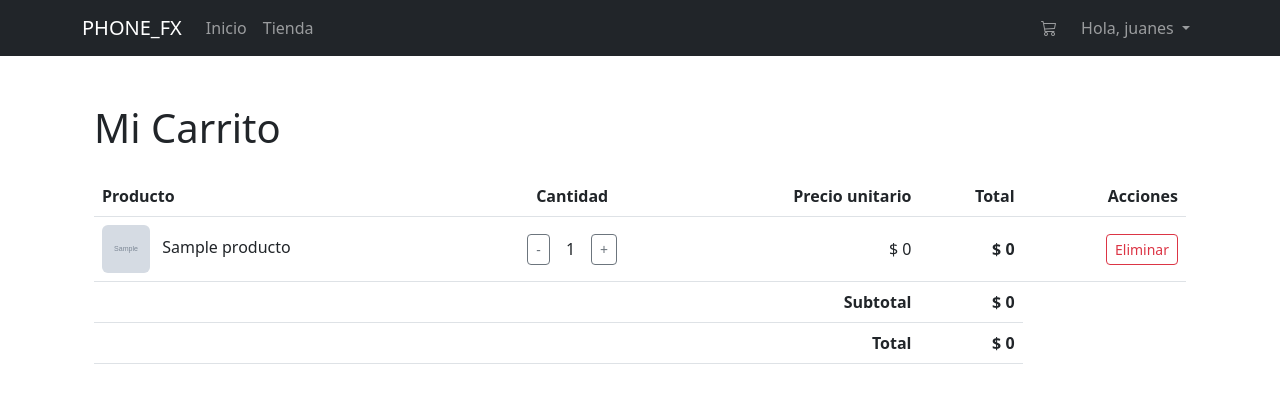
After one commit to JuanDR403/PHONE_FX_WEB, a Django app: page /carrito/ver/ in a window 1280 px wide. The commit adds this page. Shown: the top 403 px of the page. Run offline with Django 5.2, Linux system fonts and the light colour scheme; a user stored in the database is signed in; tables that the repository leaves empty hold one stand-in row (values such as "Sample post"); grey boxes marked "Sample" are stand-in pictures; one stand-in notice (Sample message) is shown; some libraries are stand-ins or nearby versions.

Commit message:
actualizaciones recientes tienda y carrito

```diff
--- a/drf_simple_crud/PHONE_FX/urls.py
+++ b/drf_simple_crud/PHONE_FX/urls.py
@@ -12,6 +12,7 @@ urlpatterns = [
     path('password-reset/', include('reset_password.urls')),
     path('usuarios/', include('usuarios.urls')),
     path('tienda/', include('tienda.urls')),
+    path('carrito/', include('carrito.urls')),
     path('', RedirectView.as_view(url='/login/'), name='root-redirect'),
 ]
 
--- /dev/null
+++ b/drf_simple_crud/carrito/templates/carrito/ver_carrito.html
@@ -0,0 +1,76 @@
+{% extends 'base.html' %}
+{% load static %}
+
+{% block title %}Mi Carrito{% endblock %}
+
+{% block content %}
+<div class="container py-4">
+  <h1 class="mb-4">Mi Carrito</h1>
+
+  {% if items %}
+    <div class="table-responsive">
+      <table class="table align-middle">
+        <thead>
+          <tr>
+            <th>Producto</th>
+            <th class="text-center">Cantidad</th>
+            <th class="text-end">Precio unitario</th>
+            <th class="text-end">Total</th>
+            <th class="text-end">Acciones</th>
+          </tr>
+        </thead>
+        <tbody>
+          {% for item in items %}
+          <tr>
+            <td>
+              {% if item.producto and item.producto.imagen %}
+                <img src="{{ item.producto.imagen }}" alt="{{ item.nombre }}" style="width:48px;height:48px;object-fit:cover;border-radius:6px;" class="me-2">
+              {% endif %}
+              {{ item.nombre }}
+            </td>
+            <td class="text-center">
+              <div class="d-inline-flex align-items-center gap-2">
+                <form method="post" action="{% url 'carrito:decrementar_cantidad' %}" class="d-inline">
+                  {% csrf_token %}
+                  <input type="hidden" name="detalle_id" value="{{ item.idcarritodetalle }}">
+                  <button type="submit" class="btn btn-sm btn-outline-secondary" title="Restar uno">-</button>
+                </form>
+                <span class="mx-2">{{ item.cantidad }}</span>
+                <form method="post" action="{% url 'carrito:incrementar_cantidad' %}" class="d-inline">
+                  {% csrf_token %}
+                  <input type="hidden" name="detalle_id" value="{{ item.idcarritodetalle }}">
+                  <button type="submit" class="btn btn-sm btn-outline-secondary" title="Sumar uno">+</button>
+                </form>
+              </div>
+            </td>
+            <td class="text-end">$ {{ item.precio_unit_str }}</td>
+            <td class="text-end fw-semibold">$ {{ item.total_linea_str }}</td>
+            <td class="text-end">
+              <form method="post" action="{% url 'carrito:eliminar_del_carrito' %}" onsubmit="return confirm('¿Eliminar este producto del carrito?');">
+                {% csrf_token %}
+                <input type="hidden" name="detalle_id" value="{{ item.idcarritodetalle }}">
+                <button type="submit" class="btn btn-sm btn-outline-danger">Eliminar</button>
+              </form>
+            </td>
+          </tr>
+          {% endfor %}
+        </tbody>
+        <tfoot>
+          <tr>
+            <th colspan="3" class="text-end">Subtotal</th>
+            <th class="text-end">$ {{ subtotal_str }}</th>
+          </tr>
+          <tr>
+            <th colspan="3" class="text-end">Total</th>
+            <th class="text-end">$ {{ subtotal_str }}</th>
+          </tr>
+        </tfoot>
+      </table>
+    </div>
+  {% else %}
+    <div class="alert alert-info" role="alert">
+      Tu carrito está vacío. Visita la <a href="{% url 'tienda:lista_productos' %}">tienda</a> para agregar productos.
+    </div>
+  {% endif %}
+</div>
+{% endblock %}
--- /dev/null
+++ b/drf_simple_crud/carrito/urls.py
@@ -0,0 +1,12 @@
+from django.urls import path
+from . import views
+
+app_name = 'carrito'
+
+urlpatterns = [
+    path('ver/', views.ver_carrito, name='ver_carrito'),
+    path('agregar/', views.agregar_al_carrito, name='agregar_al_carrito'),
+    path('eliminar/', views.eliminar_del_carrito, name='eliminar_del_carrito'),
+    path('incrementar/', views.incrementar_cantidad, name='incrementar_cantidad'),
+    path('decrementar/', views.decrementar_cantidad, name='decrementar_cantidad'),
+]
--- a/drf_simple_crud/carrito/views.py
+++ b/drf_simple_crud/carrito/views.py
@@ -1,3 +1,275 @@
-from django.shortcuts import render
+from decimal import Decimal, InvalidOperation, ROUND_HALF_UP
 
-# Create your views here.
+from django.contrib.auth.decorators import login_required
+from django.db import transaction
+from django.http import HttpResponseBadRequest
+from django.shortcuts import render, redirect, get_object_or_404
+from django.urls import reverse
+from django.contrib import messages
+
+from .models import Carrito, CarritoDetalle
+from usuarios.models import Usuarios
+from productos.models import Producto
+
+
+def _to_decimal(value):
+    if value is None:
+        return Decimal('0')
+    if isinstance(value, (int, float, Decimal)):
+        return Decimal(str(value))
+
+    # Normalize common currency-formatted strings like "$ 1.234,56" or "1,234.56"
+    s = str(value).strip()
+
+    # Remove currency symbols and letters
+    symbols = ['$', '€', '£', '₡', '₳', '₺', 'R$', 'S/']
+    for sym in symbols:
+        s = s.replace(sym, '')
+    # Remove spaces and non-breaking spaces
+    s = s.replace('\xa0', '').replace(' ', '')
+
+    # Decide decimal separator and remove thousand separators
+    has_comma = ',' in s
+    has_dot = '.' in s
+    if has_comma and has_dot:
+        # Use the rightmost separator as decimal; remove the other
+        if s.rfind(',') > s.rfind('.'):
+            # Decimal comma: remove dots, replace last comma with dot
+            s = s.replace('.', '')
+            s = s.replace(',', '.')
+        else:
+            # Decimal dot: remove commas
+            s = s.replace(',', '')
+    elif has_comma and not has_dot:
+        # Only comma present: treat as decimal separator
+        s = s.replace(',', '.')
+    elif has_dot and not has_comma:
+        # Only dot present: in Colombian-style inputs like "15.000" or "1.234.567"
+        # the dot is thousands separator. Detect pattern ddd.ddd and strip dots.
+        import re
+        if re.fullmatch(r"\d{1,3}(?:\.\d{3})+", s):
+            s = s.replace('.', '')
+        # else: leave as-is to allow true decimal dot like "123.45"
+    # else: only none -> already fine
+
+    try:
+        return Decimal(s)
+    except (InvalidOperation, ValueError):
+        return Decimal('0')
+
+
+def _format_cop_no_cents(value: Decimal) -> str:
+    """Format a number as Colombian-style currency without cents: 1.234.567
+    - Rounds half up to the nearest peso.
+    - Uses dot as thousands separator.
+    """
+    if value is None:
+        value = Decimal('0')
+    try:
+        q = Decimal(value).quantize(Decimal('1'), rounding=ROUND_HALF_UP)
+    except Exception:
+        q = Decimal('0')
+    return f"{q:,.0f}".replace(',', '.')
+
+
+@login_required
+def ver_carrito(request):
+    # Map auth user to our Usuarios profile (if exists)
+    try:
+        perfil = Usuarios.objects.get(user=request.user)
+    except Usuarios.DoesNotExist:
+        perfil = None
+
+    items = []
+    subtotal = Decimal('0')
+
+    if perfil is not None:
+        # Ensure the user has a cart
+        carrito, _created = Carrito.objects.get_or_create(cliente=perfil)
+
+        # Fetch details with related product
+        detalles = (
+            CarritoDetalle.objects
+            .select_related('producto')
+            .filter(carrito=carrito)
+        )
+
+        for d in detalles:
+            nombre = d.producto.nombre if d.producto else 'Producto no disponible'
+            precio_unit = _to_decimal(d.producto.precio) if d.producto else Decimal('0')
+            cantidad = d.cantidad or 0
+            total_linea = precio_unit * Decimal(cantidad)
+            subtotal += total_linea
+            items.append({
+                'nombre': nombre,
+                'precio_unit': precio_unit,
+                'precio_unit_str': _format_cop_no_cents(precio_unit),
+                'cantidad': cantidad,
+                'total_linea': total_linea,
+                'total_linea_str': _format_cop_no_cents(total_linea),
+                'producto': d.producto,
+                'idcarritodetalle': d.idcarritodetalle,
+            })
+
+    context = {
+        'items': items,
+        'subtotal': subtotal,
+        'subtotal_str': _format_cop_no_cents(subtotal),
+        'tiene_perfil': perfil is not None,
+    }
+    return render(request, 'carrito/ver_carrito.html', context)
+
+
+@login_required
+@transaction.atomic
+def agregar_al_carrito(request):
+    if request.method != 'POST':
+        return HttpResponseBadRequest('Método no permitido')
+
+    producto_id = request.POST.get('producto_id')
+    redirect_to_cart = request.POST.get('comprar_ahora') == '1'
+
+    # Map auth user to Usuarios profile
+    try:
+        perfil = Usuarios.objects.select_for_update().get(user=request.user)
+    except Usuarios.DoesNotExist:
+        return HttpResponseBadRequest('Perfil de usuario no encontrado')
+
+    producto = get_object_or_404(Producto.objects.select_for_update(), pk=producto_id)
+
+    if not producto.stock or producto.stock <= 0:
+        # Sin stock
+        if redirect_to_cart:
+            return redirect(reverse('carrito:ver_carrito'))
+        # Volver a donde estaba
+        return redirect(request.META.get('HTTP_REFERER') or reverse('tienda:lista_productos'))
+
+    carrito, _ = Carrito.objects.get_or_create(cliente=perfil)
+
+    # Buscar si ya existe el detalle del mismo producto
+    detalle, created = CarritoDetalle.objects.select_for_update().get_or_create(
+        carrito=carrito,
+        producto=producto,
+        defaults={'cantidad': 0}
+    )
+    detalle.cantidad = (detalle.cantidad or 0) + 1
+    detalle.save()
+
+    # Decrementar stock
+    producto.stock = (producto.stock or 0) - 1
+    producto.save(update_fields=['stock'])
+
+    if redirect_to_cart:
+        return redirect(reverse('carrito:ver_carrito'))
+    return redirect(request.META.get('HTTP_REFERER') or reverse('tienda:lista_productos'))
+
+
+@login_required
+@transaction.atomic
+def eliminar_del_carrito(request):
+    if request.method != 'POST':
+        return HttpResponseBadRequest('Método no permitido')
+
+    detalle_id = request.POST.get('detalle_id')
+    # Map user to profile and ensure the detail belongs to their cart
+    try:
+        perfil = Usuarios.objects.select_for_update().get(user=request.user)
+    except Usuarios.DoesNotExist:
+        return HttpResponseBadRequest('Perfil de usuario no encontrado')
+
+    carrito = get_object_or_404(Carrito, cliente=perfil)
+    detalle = get_object_or_404(CarritoDetalle.objects.select_for_update(), pk=detalle_id, carrito=carrito)
+
+    cantidad = detalle.cantidad or 0
+    producto = None
+    if detalle.producto_id:
+        producto = Producto.objects.select_for_update().filter(pk=detalle.producto_id).first()
+
+    # Eliminar el detalle del carrito
+    detalle.delete()
+
+    # Restaurar stock si el producto aún existe
+    if producto is not None and cantidad > 0:
+        producto.stock = (producto.stock or 0) + cantidad
+        producto.save(update_fields=['stock'])
+
+    return redirect(request.META.get('HTTP_REFERER') or reverse('carrito:ver_carrito'))
+
+
+@login_required
+@transaction.atomic
+def incrementar_cantidad(request):
+    if request.method != 'POST':
+        return HttpResponseBadRequest('Método no permitido')
+
+    detalle_id = request.POST.get('detalle_id')
+
+    try:
+        perfil = Usuarios.objects.select_for_update().get(user=request.user)
+    except Usuarios.DoesNotExist:
+        return HttpResponseBadRequest('Perfil de usuario no encontrado')
+
+    carrito = get_object_or_404(Carrito, cliente=perfil)
+    detalle = get_object_or_404(CarritoDetalle.objects.select_for_update(), pk=detalle_id, carrito=carrito)
+
+    if not detalle.producto_id:
+        messages.error(request, 'Este producto ya no está disponible.')
+        # Eliminar la línea huérfana
+        detalle.delete()
+        return redirect(request.META.get('HTTP_REFERER') or reverse('carrito:ver_carrito'))
+
+    producto = get_object_or_404(Producto.objects.select_for_update(), pk=detalle.producto_id)
+
+    if not producto.stock or producto.stock <= 0:
+        messages.error(request, 'No hay más stock disponible de este producto.')
+        return redirect(request.META.get('HTTP_REFERER') or reverse('carrito:ver_carrito'))
+
+    # Incrementar cantidad en carrito y decrementar stock
+    detalle.cantidad = (detalle.cantidad or 0) + 1
+    detalle.save(update_fields=['cantidad'])
+
+    producto.stock = (producto.stock or 0) - 1
+    producto.save(update_fields=['stock'])
+
+    return redirect(request.META.get('HTTP_REFERER') or reverse('carrito:ver_carrito'))
+
+
+@login_required
+@transaction.atomic
+def decrementar_cantidad(request):
+    if request.method != 'POST':
+        return HttpResponseBadRequest('Método no permitido')
+
+    detalle_id = request.POST.get('detalle_id')
+
+    try:
+        perfil = Usuarios.objects.select_for_update().get(user=request.user)
+    except Usuarios.DoesNotExist:
+        return HttpResponseBadRequest('Perfil de usuario no encontrado')
+
+    carrito = get_object_or_404(Carrito, cliente=perfil)
+    detalle = get_object_or_404(CarritoDetalle.objects.select_for_update(), pk=detalle_id, carrito=carrito)
+
+    if not detalle.producto_id:
+        # El producto ya no existe; solo elimina la línea si corresponde
+        detalle.delete()
+        return redirect(request.META.get('HTTP_REFERER') or reverse('carrito:ver_carrito'))
+
+    producto = get_object_or_404(Producto.objects.select_for_update(), pk=detalle.producto_id)
+
+    cantidad_actual = detalle.cantidad or 0
+    if cantidad_actual <= 1:
+        # Comportamiento: si queda en 1 y se resta, eliminar del carrito y devolver 1 al stock
+        detalle.delete()
+        producto.stock = (producto.stock or 0) + 1
+        producto.save(update_fields=['stock'])
+        return redirect(request.META.get('HTTP_REFERER') or reverse('carrito:ver_carrito'))
+
+    # Disminuir cantidad y devolver stock en 1
+    detalle.cantidad = cantidad_actual - 1
+    detalle.save(update_fields=['cantidad'])
+
+    producto.stock = (producto.stock or 0) + 1
+    producto.save(update_fields=['stock'])
+
+    return redirect(request.META.get('HTTP_REFERER') or reverse('carrito:ver_carrito'))
--- a/drf_simple_crud/templates/base.html
+++ b/drf_simple_crud/templates/base.html
@@ -7,7 +7,9 @@
     <title>{% block title %}Mi Sitio Django{% endblock %}</title>
     <!-- Bootstrap CSS -->
     <link href="https://cdn.jsdelivr.net/npm/bootstrap@5.3.0/dist/css/bootstrap.min.css" rel="stylesheet">
-<!-- SweetAlert2 CSS -->
+    <!-- Bootstrap Icons -->
+    <link href="https://cdn.jsdelivr.net/npm/bootstrap-icons@1.11.3/font/bootstrap-icons.css" rel="stylesheet">
+    <!-- SweetAlert2 CSS -->
     <link href="https://cdn.jsdelivr.net/npm/sweetalert2@11/dist/sweetalert2.min.css" rel="stylesheet">
 </head>
 <body>
@@ -28,10 +30,16 @@
                     </li>
                 </ul>
                 <ul class="navbar-nav">
+                    <!-- Cart icon button near the dropdown -->
+                    <li class="nav-item me-2">
+                        <a class="nav-link" href="{% url 'carrito:ver_carrito' %}" title="Mi carrito">
+                            <i class="bi bi-cart3"></i>
+                        </a>
+                    </li>
                     {% if user.is_authenticated %}
                     <li class="nav-item dropdown">
                         <a class="nav-link dropdown-toggle" href="#" id="navbarDropdown" role="button" data-bs-toggle="dropdown">
-                            Hola, {{ user.first_name|default:user.username }}
+                            Hola, {% if user.first_name %}{{ user.first_name }}{% else %}{{ user.username }}{% endif %}
                         </a>
                         <ul class="dropdown-menu dropdown-menu-end">
                             <li><a class="dropdown-item" href="{% url 'usuarios:edit_profile' %}">Perfil</a></li>
@@ -61,5 +69,20 @@
 
     <!-- Bootstrap JS -->
     <script src="https://cdn.jsdelivr.net/npm/bootstrap@5.3.0/dist/js/bootstrap.bundle.min.js"></script>
+    <!-- SweetAlert2 JS -->
+    <script src="https://cdn.jsdelivr.net/npm/sweetalert2@11/dist/sweetalert2.all.min.js"></script>
+    <!-- Render Django messages as SweetAlerts -->
+    {% if messages %}
+    <script>
+      {% for message in messages %}
+      Swal.fire({
+        icon: '{% if "error" in message.tags %}error{% elif "warning" in message.tags %}warning{% elif "success" in message.tags %}success{% else %}info{% endif %}',
+        title: '{{ message|escapejs }}',
+        timer: 2500,
+        showConfirmButton: false
+      });
+      {% endfor %}
+    </script>
+    {% endif %}
 </body>
 </html>
--- a/drf_simple_crud/tienda/forms.py
+++ b/drf_simple_crud/tienda/forms.py
@@ -18,7 +18,7 @@ class ProductoForm(forms.ModelForm):
         widgets = {
             'nombre': forms.TextInput(attrs={'class': 'form-control'}),
             'descripcion': forms.Textarea(attrs={'class': 'form-control', 'rows': 3}),
-            'precio': forms.TextInput(attrs={'class': 'form-control'}),
+            'precio': forms.TextInput(attrs={'class': 'form-control precio-cop','inputmode':'numeric','autocomplete':'off'}),
             'stock': forms.NumberInput(attrs={'class': 'form-control'}),
             'categoria': forms.Select(attrs={'class': 'form-select'}),
         }
```
Also changed, not shown: drf_simple_crud/carrito/models.py (+3 -4 lines), drf_simple_crud/tienda/templates/tienda/crear_producto.html (+32 -1 lines), drf_simple_crud/tienda/templates/tienda/editar_producto.html (+28 -1 lines), drf_simple_crud/tienda/templates/tienda/lista_productos.html (+33 -1 lines).
